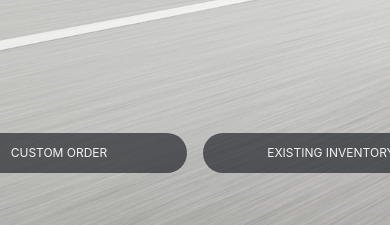
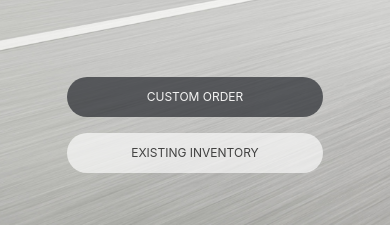
Before and after one commit to agalloch88/TeslaSite, a React (Create React App) app: page / in a window 390 px wide. Shown: the part 705-930 px from the top of the page. Built offline with nearby package versions, Linux system fonts and the light colour scheme; no server answers.

Commit message:
finish button style, apply media query to make mobile responsive

```diff
--- a/src/Section.jsx
+++ b/src/Section.jsx
@@ -51,6 +51,9 @@ const ButtonGroup = styled.div`
   cursor: pointer;
   display: flex;
   margin-bottom: 30px;
+  @media (max-width: 768px) {
+    flex-direction: column;
+  }
 `;
 
 const LeftButton = styled.div`
@@ -69,7 +72,11 @@ const LeftButton = styled.div`
   width: 256px;
 `;
 
-const RightButton = styled(LeftButton)``;
+const RightButton = styled(LeftButton)`
+    background-color: white;
+    color: black;
+    opacity: 0.65;
+`;
 
 const DownArrow = styled.img`
   align-items: center;
```
